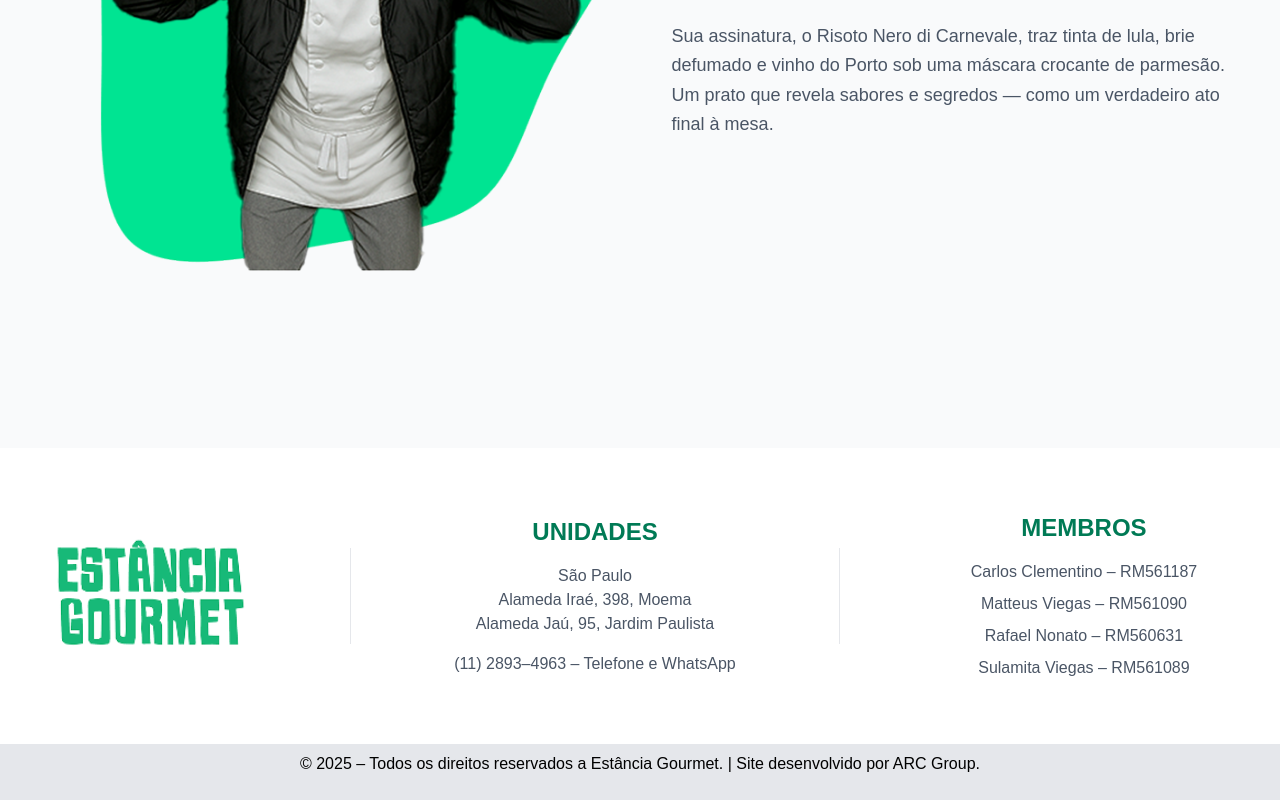
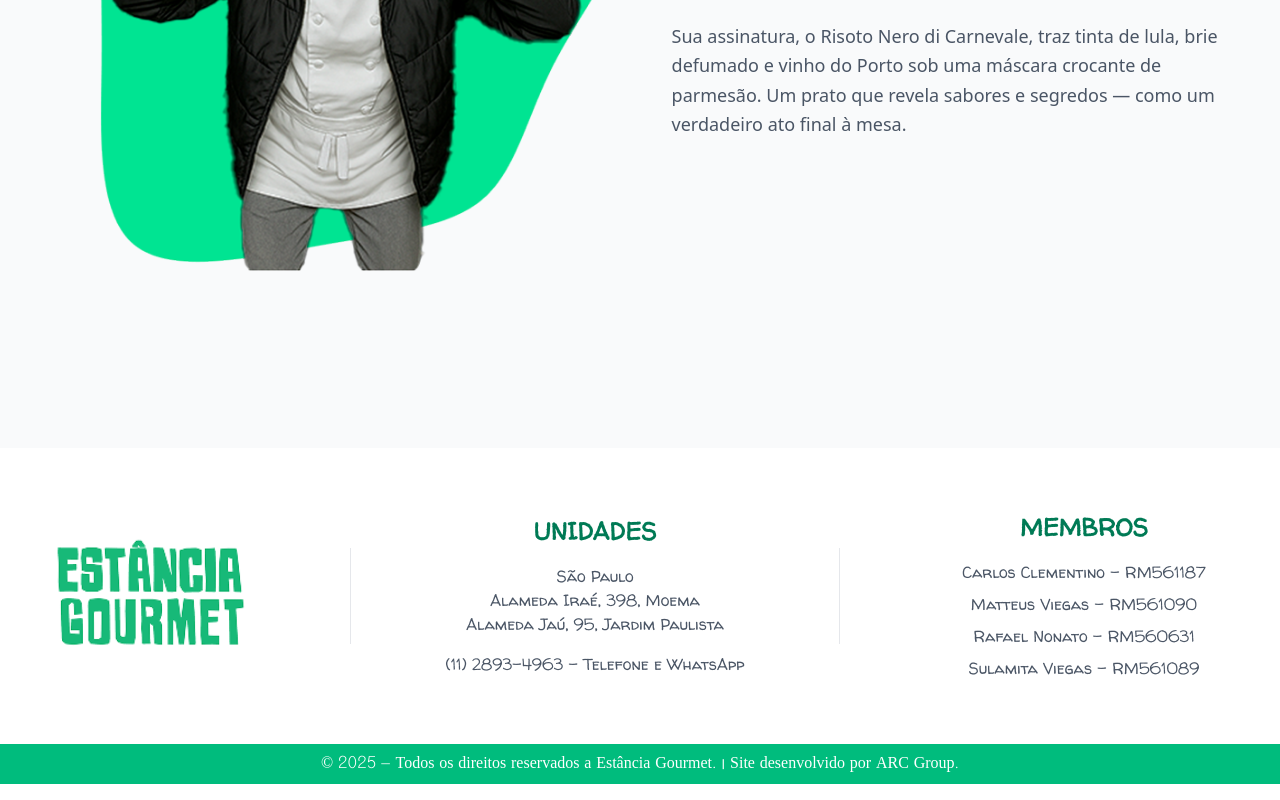
Before and after one commit to rciteli/estancia-gourmet, a Next.js app: page /chefs in a window 1280 px wide. Shown: the part 2448-3248 px from the top of the page. Built offline with nearby package versions, Linux system fonts and the light colour scheme.

Commit message:
commit alteracao fontes pag principal

```diff
--- a/src/app/globals.css
+++ b/src/app/globals.css
@@ -21,54 +21,64 @@
 
 @font-face {
   font-family: 'Lohit Tamil';
-  src: url('/public/fonts/Lohit-Tamil.ttf') format('truetype');
-  font-weight: normal;
-  font-style: normal;
+  src: url('/fonts/Lohit-Tamil.ttf') format('truetype');
 }
 
 @font-face {
   font-family: 'Livvic';
-  src: url('/public/fonts/Livvic-Regular.ttf') format('truetype');
-  font-weight: normal;
-  font-style: normal;
+  src: url('/fonts/Livvic-Regular.ttf') format('truetype');
 }
 
 @font-face {
   font-family: 'Manjari';
-  src: url('/public/fonts/Manjari-Regular.ttf') format('truetype');
-  font-weight: normal;
-  font-style: normal;
+  src: url('/fonts/Manjari-Regular.ttf') format('truetype');
 }
 
 @font-face {
   font-family: 'Strait';
-  src: url('/public/fonts/Strait-Regular.ttf') format('truetype');
-  font-weight: normal;
-  font-style: normal;
+  src: url('/fonts/Strait-Regular.ttf') format('truetype');
 }
 
 @font-face {
   font-family: 'Tilt Warp';
-  src: url('/public/fonts/Tilt-Warp.ttf') format('truetype');
-  font-weight: normal;
-  font-style: normal;
+  src: url('/fonts/Tilt-Warp.ttf') format('truetype');
 }
 
 @font-face {
   font-family: 'Vollkorn';
-  src: url('/public/fonts/Vollkorn-Regular.ttf') format('truetype');
-  font-weight: normal;
-  font-style: normal;
+  src: url('/fonts/Vollkorn-Regular.ttf') format('truetype');
 }
 
 @font-face {
   font-family: 'Walter Turncoat';
-  src: url('/public/fonts/WalterTurncoat-Regular.ttf') format('truetype');
-
+  src: url('/fonts/WalterTurncoat-Regular.ttf') format('truetype');
 }
 
 body {
   background: var(--background);
   color: var(--foreground);
-  font-family: Arial, Helvetica, sans-serif;
 }
+
+.lohit {
+  font-family: 'Lohit Tamil';
+}
+
+.manjari {
+  font-family: 'Manjari';
+}
+
+.vollkorn {
+  font-family: 'Vollkorn';
+}
+
+.strait {
+  font-family: 'Strait';
+}
+
+.tilt {
+  font-family: 'Tilt Warp';
+}
+
+.walter {
+  font-family: 'Walter Turncoat';
+}
--- a/src/components/FeaturesSection/FeaturesSection.tsx
+++ b/src/components/FeaturesSection/FeaturesSection.tsx
@@ -3,7 +3,7 @@ import Image from 'next/image';
 
 export default function FeaturesSection() {
   return (
-    <section className="bg-emerald-500 py-16">
+    <section className="bg-emerald-500 py-16 tilt">
       <div className="container mx-auto px-4 grid md:grid-cols-2 gap-8">
         {/* Card Experiência Completa */}
         <div className="relative h-[500px]">
--- a/src/components/Navbar/Navbar.tsx
+++ b/src/components/Navbar/Navbar.tsx
@@ -1,9 +1,10 @@
 // components/Navbar.tsx
 import Link from 'next/link';
+import "@/app/globals.css";
 
 export default function Navbar() {
   return (
-    <nav className="hidden md:flex gap-8">
+    <nav className="hidden md:flex gap-8 lohit">
       <Link href="/" className="text-white hover:text-amber-300 transition-colors">
         HOME
       </Link>
--- a/src/components/SpecialEventsSection/SpecialEventSection.tsx
+++ b/src/components/SpecialEventsSection/SpecialEventSection.tsx
@@ -31,10 +31,10 @@ export default function SpecialEventsSection() {
           {/* Texto com overlay */}
           <div className="w-full md:w-1/2 h-full p-8 flex flex-col justify-center relative">
             <div>
-              <h2 className="text-4xl font-bold text-emerald-400 mb-6">
+              <h2 className="text-4xl font-bold text-emerald-400 mb-6 tilt">
                 EVENTOS DE CASAMENTO
               </h2>
-              <p className="text-gray-200 text-lg leading-relaxed">
+              <p className="text-gray-200 text-lg leading-relaxed walter">
                 Celebre o amor em grande estilo no Estância Gourmet! Nosso espaço aconchegante e
                 nossa gastronomia requintada garantem o cuidado perfeito para casamentos inesquecíveis.
                 Do buffet personalizado à decoração cuidadosa, cada detalhe é pensado para transformar
@@ -59,10 +59,10 @@ export default function SpecialEventsSection() {
           {/* Texto com overlay */}
           <div className="w-full md:w-1/2 h-full p-8 flex flex-col justify-center relative">
             <div>
-              <h2 className="text-4xl font-bold text-emerald-400 mb-6">
+              <h2 className="text-4xl font-bold text-emerald-400 mb-6 tilt">
                 CARTA DE VINHOS
               </h2>
-              <p className="text-gray-200 text-lg leading-relaxed">
+              <p className="text-gray-200 text-lg leading-relaxed walter">
                 Nossa carta conta com uma seleção premium de vinhos, cuidadosamente assinada pelo
                 nosso sommelier. Contamos com os melhores vinhos nacionais e internacionais que
                 harmonizam perfeitamente com nossas criações gastronômicas!
--- a/src/components/UnitsSection/UnitsSection.tsx
+++ b/src/components/UnitsSection/UnitsSection.tsx
@@ -3,7 +3,7 @@ import Image from 'next/image';
 
 export default function UnitsSection() {
   return (
-    <section className="bg-white py-16">
+    <section className="bg-white py-16 walter">
       <div className="container mx-auto px-4">
         <div className="flex flex-col md:flex-row items-center gap-8">
           {/* Logo */}
--- a/src/components/WelcomeSection/WelcomeSection.tsx
+++ b/src/components/WelcomeSection/WelcomeSection.tsx
@@ -3,10 +3,10 @@ export default function WelcomeSection() {
   return (
     <section className="bg-white py-16">
       <div className="container mx-auto px-4 text-center">
-        <h2 className="text-4xl font-bold text-emerald-700 mb-8">
+        <h2 className="text-4xl font-bold text-emerald-700 mb-8 vollkorn">
           Seja bem vindo(a)
         </h2>
-        <p className="text-gray-600 max-w-2xl mx-auto">
+        <p className="text-gray-600 max-w-2xl mx-auto strait">
           Seja bem vindo(a) ao Estância Gourmet, restaurante que traz o melhor da culinária contemporânea
           em uma arquitetura aconchegante, que vai te surpreender.<br />
           Fique a vontade!
--- a/src/components/footer/Footer.tsx
+++ b/src/components/footer/Footer.tsx
@@ -1,9 +1,9 @@
 // components/Footer.tsx
 export default function Footer() {
     return (
-      <footer className="bg-gray-200 text-white py-2 ">
+      <footer className="bg-emerald-500 text-white py-2 lohit">
         <div className="container mx-auto text-center">
-          <p className="mb-4 text-black">© 2025 – Todos os direitos reservados a Estância Gourmet. | Site desenvolvido por ARC Group.</p>
+          <p>© 2025 – Todos os direitos reservados a Estância Gourmet. | Site desenvolvido por ARC Group.</p>
         </div>
       </footer>
     );
--- a/tailwind.config.js
+++ b/tailwind.config.js
@@ -8,16 +8,16 @@ module.exports = {
   theme: {
     extend: {
       fontFamily: {
-        Lohit: ['"Lohit Tamil"', 'sans-serif'],
-        Livvic: ['"Livvic"', 'serif'],
-        Manjari: ['"Manjari"', 'serif'],
-        Strait: ['"Strait"', 'serif'],
-        Tilt: ['"Tilt Warp"', 'serif'],
-        Vollkorn: ['"Vollkorn"', 'serif'],
-        Walter: ['"Walter Turncoat"', 'serif'],
+        lohit: ['"Lohit Tamil"', 'sans-serif'],
+        livvic: ['Livvic', 'serif'],
+        manjari: ['Manjari', 'sans-serif'],
+        strait: ['Strait', 'sans-serif'],
+        tilt: ['"Tilt Warp"', 'sans-serif'],
+        vollkorn: ['Vollkorn', 'serif'],
+        walter: ['"Walter Turncoat"', 'cursive'],
       },
       colors: {
-        'emerald': {
+        emerald: {
           700: '#047857',
         }
       }
```
